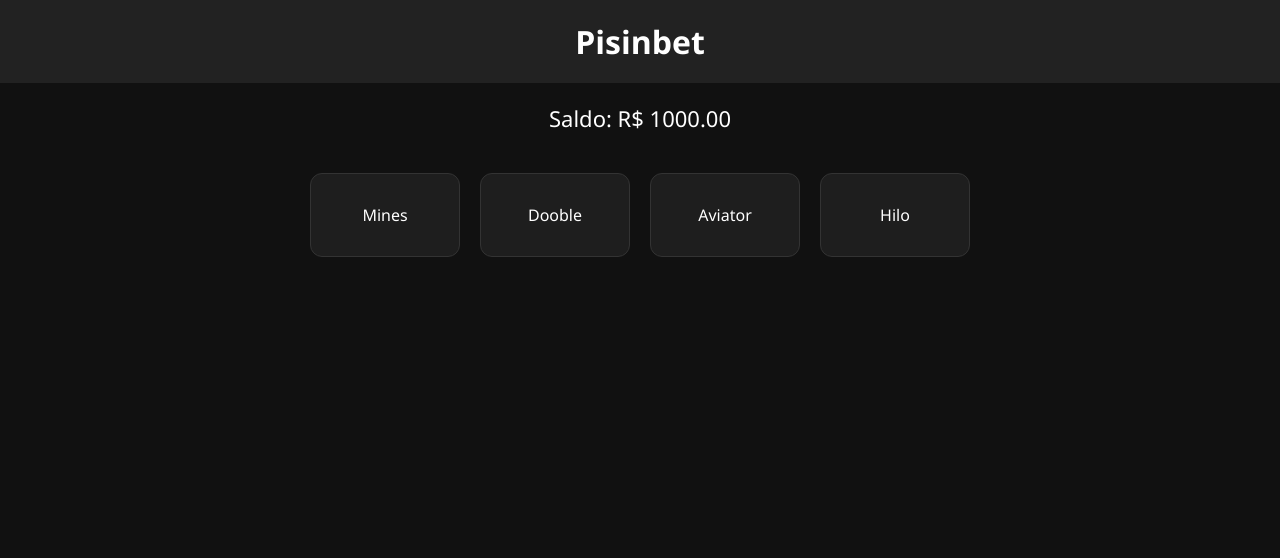
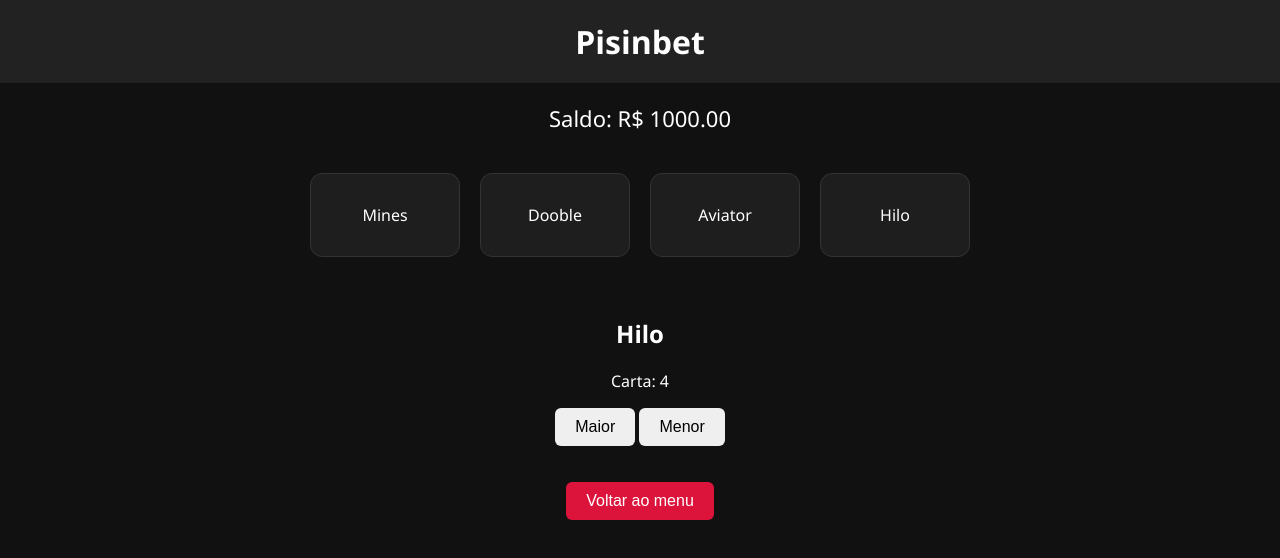
Before and after one commit to pisin22/bet, a plain HTML site: page index.html in a window 1280 px wide. Both pictures are taken after a click on the element "Hilo". Drawn offline with Linux system fonts and the light colour scheme.

Commit message:
Update index.html

```diff
--- a/index.html
+++ b/index.html
@@ -116,8 +116,23 @@
     const valorAposta = 100;
     let cartaAtual = null;
 
+    function atualizarSaldo() {
+      document.getElementById("saldo").textContent = saldo.toFixed(2);
+    }
+
+    function jogar(jogo) {
+      document.querySelectorAll(".game-screen").forEach(el => el.classList.remove("visible"));
+      document.getElementById("game-" + jogo).classList.add("visible");
+
+      if (jogo === 'Hilo') iniciarHilo();
+    }
+
+    function voltarMenu() {
+      document.querySelectorAll(".game-screen").forEach(el => el.classList.remove("visible"));
+    }
+
     function sortearCarta() {
-      return Math.floor(Math.random() * 13) + 1; // cartas de 1 a 13
+      return Math.floor(Math.random() * 13) + 1;
     }
 
     function iniciarHilo() {
@@ -146,8 +161,6 @@
       document.getElementById('resultado-hilo').textContent = resultado;
       atualizarSaldo();
     }
-
-    // As funções jogar(), voltarMenu(), atualizarSaldo(), Mines, Dooble e Aviator continuam aqui...
   </script>
 </body>
 </html>
```
